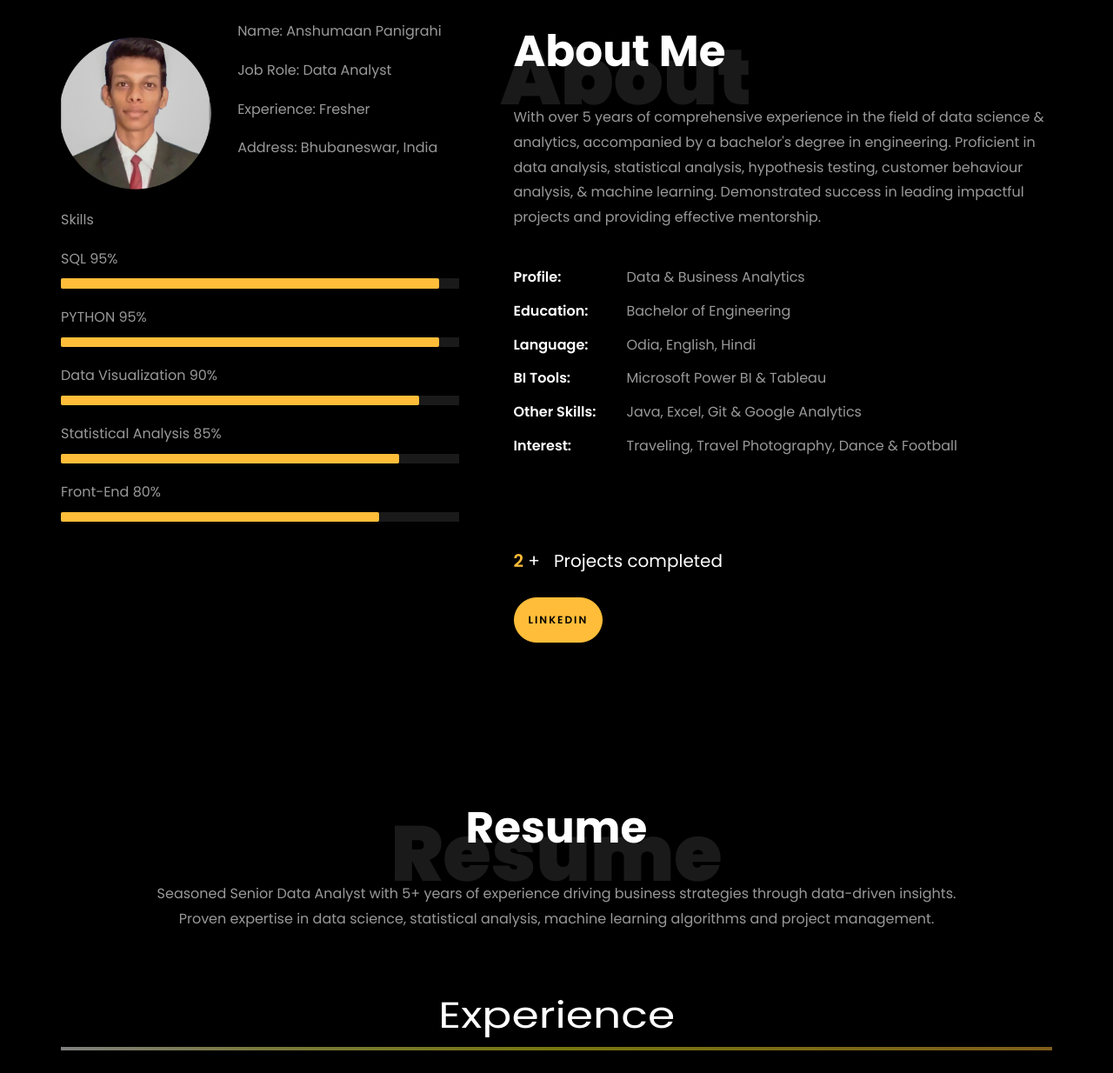
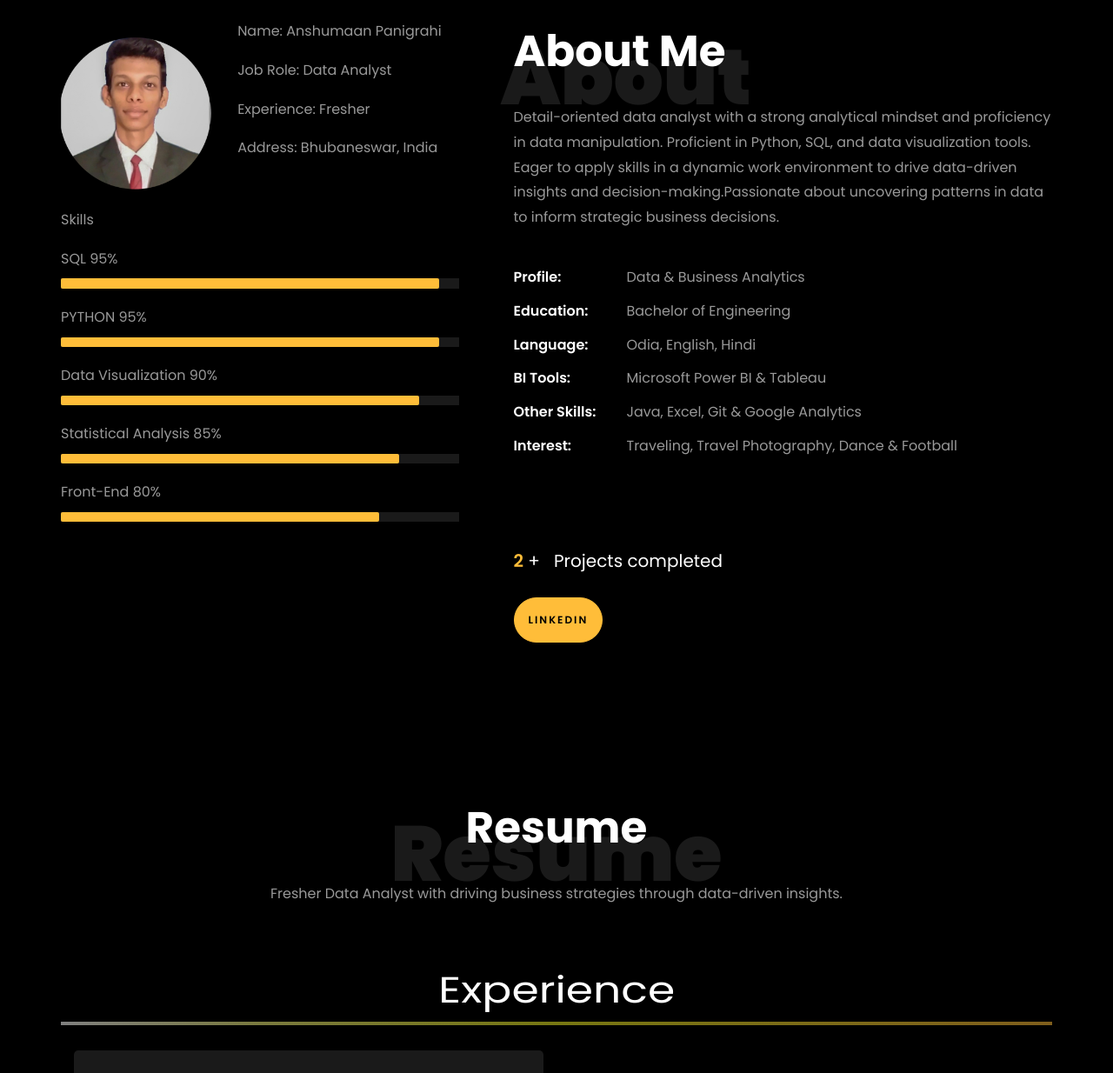
Before and after one commit to Anshumaan09/portfolio.github.io, a plain HTML site: page index.html in a window 1280 px wide. Shown: the part 840-2074 px from the top of the page at 87% size. Drawn offline with Linux system fonts and the light colour scheme; animation ran at ten frames a second; files whose address does not match are found by name.

Commit message:
Update index.html

```diff
--- a/index.html
+++ b/index.html
@@ -270,9 +270,7 @@
 								<h1 class="big">About</h1>
 								<h2 class="mb-4">About Me</h2>
 
-								<p>With over 5 years of comprehensive experience in the field of data science & analytics, accompanied by a bachelor's degree in engineering.
-									Proficient in data analysis, statistical analysis, hypothesis testing, customer behaviour analysis, &amp; machine learning.
-									Demonstrated success in leading impactful projects and providing effective mentorship.</p>
+								<p>Detail-oriented data analyst with a strong analytical mindset and proficiency in data manipulation. Proficient in Python, SQL, and data visualization tools. Eager to apply skills in a dynamic work environment to drive data-driven insights and decision-making.Passionate about uncovering patterns in data to inform strategic business decisions.</p>
 								<ul class="about-info mt-4 px-md-0 px-2">
 									<li class="d-flex"><span>Profile:</span> <span>Data &amp; Business Analytics</span></li>
 									<li class="d-flex"><span>Education:</span> <span>Bachelor of Engineering</span></li>
@@ -310,7 +308,7 @@
           <div class="col-md-10 heading-section text-center ftco-animate">
           	<h1 class="big big-2">Resume</h1>
             <h2 class="mb-4">Resume</h2>
-            <p>Seasoned Senior Data Analyst with 5+ years of experience driving business strategies through data-driven insights. Proven expertise in data science, statistical analysis, machine learning algorithms and project management.</p>
+            <p>Fresher Data Analyst with driving business strategies through data-driven insights.</p>
           </div>
         </div>
 
```
